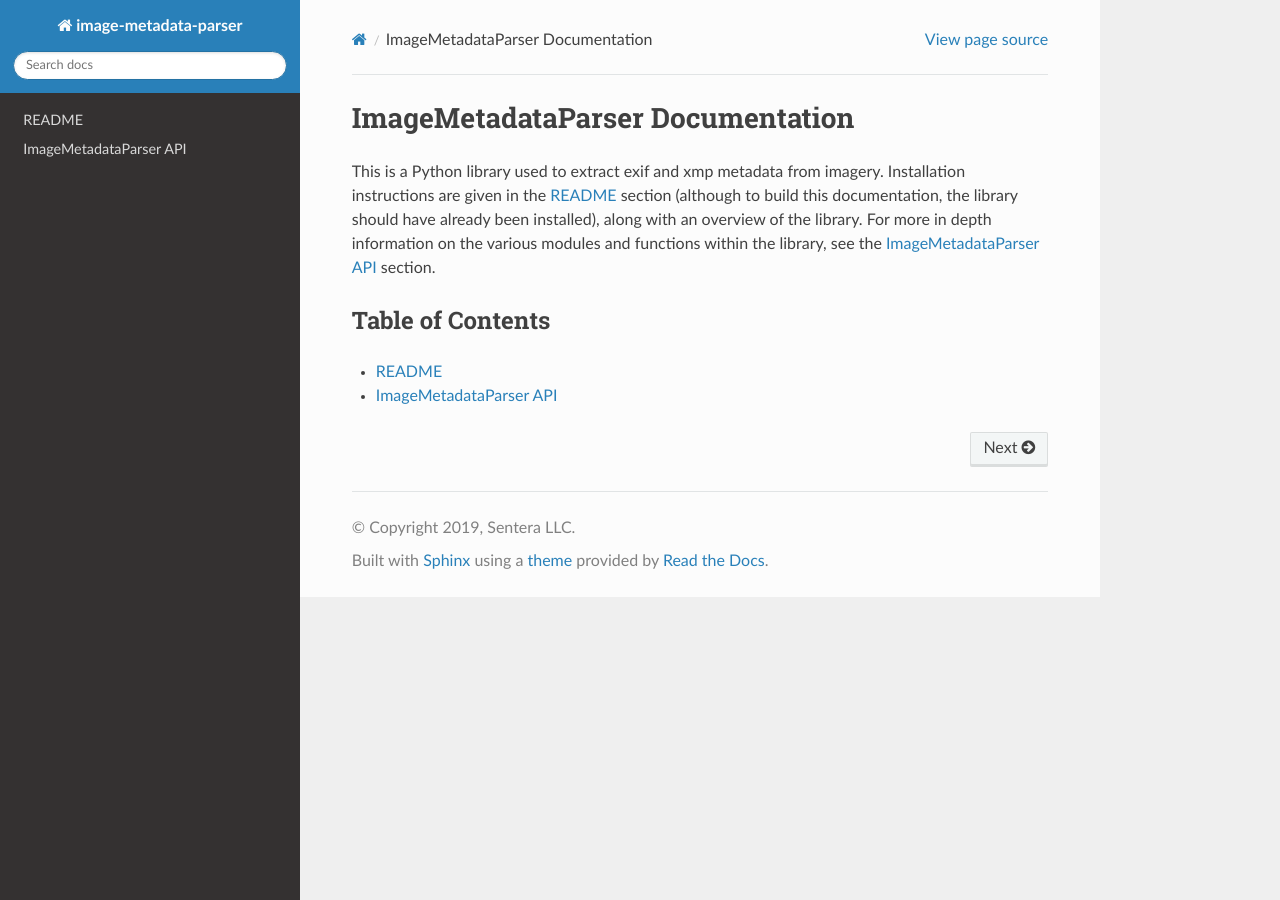
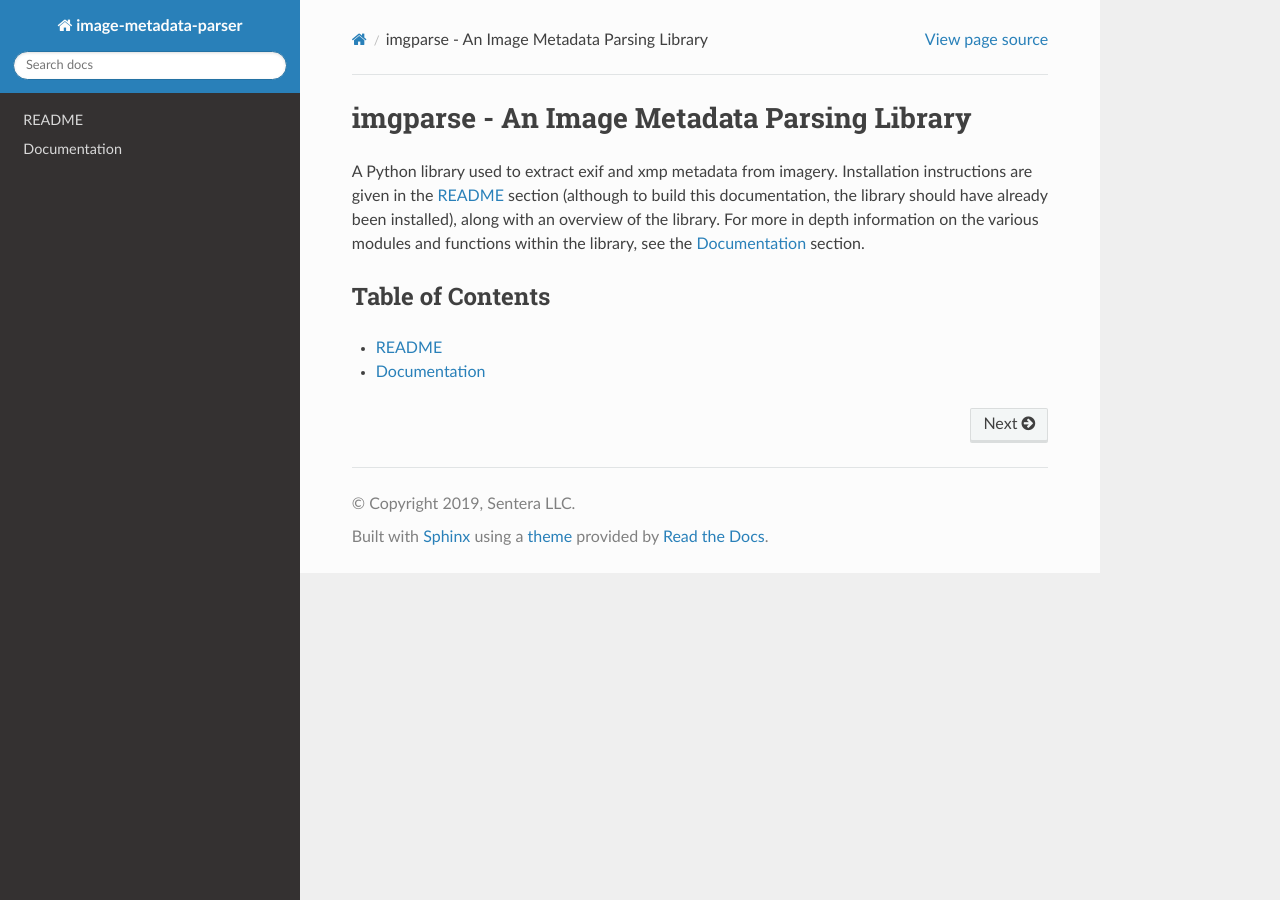
Before and after one commit to SenteraLLC/py-image-metadata-parser, a Sphinx documentation site: the page built from doc/index.rst, in a window 1280 px wide. Built offline with Sphinx 7.4.7 and the Read the Docs theme 2.0.0, drawn with Linux system fonts in a browser that asks for light colours.

Commit message:
Updated documentation

```diff
--- a/doc/api.rst
+++ b/doc/api.rst
@@ -1,7 +1,7 @@
 .. _api_ref:
 
-ImageMetadataParser API
-=======================
+Documentation
+=============
 
 .. automodule:: imgparse
   :members:
--- a/doc/index.rst
+++ b/doc/index.rst
@@ -1,7 +1,7 @@
-ImageMetadataParser Documentation
-=======================================
+imgparse - An Image Metadata Parsing Library
+============================================
 
-This is a Python library used to extract exif and xmp metadata from imagery.
+A Python library used to extract exif and xmp metadata from imagery.
 Installation instructions are given in the :ref:`readme_ref` section (although to build this documentation, the library should have already been installed), along with an overview of the library.
 For more in depth information on the various modules and functions within the library, see the :ref:`api_ref` section.
 
--- a/imgparse/__init__.py
+++ b/imgparse/__init__.py
@@ -1,7 +1,7 @@
 """
-This module contains various functions that extract imagery information from exif and xmp tags in images.
+This package contains functions to extract imagery metadata from their exif and xmp tags.
 
-Supports some DJI, some Hasselblad, one Sony, and all Sentera sensors.
+Supports some DJI, some Hasselblad, some Sony, and all Sentera sensors.
 
 All functions take an image path as an argument for easy use, but optionally can take the dictionary of exif key/value
 pairs returned by ``imgparse.get_exif_data()``.  This allows the user to avoid rereading the exif data for an image
```
Also changed, not shown: 1 other file.
